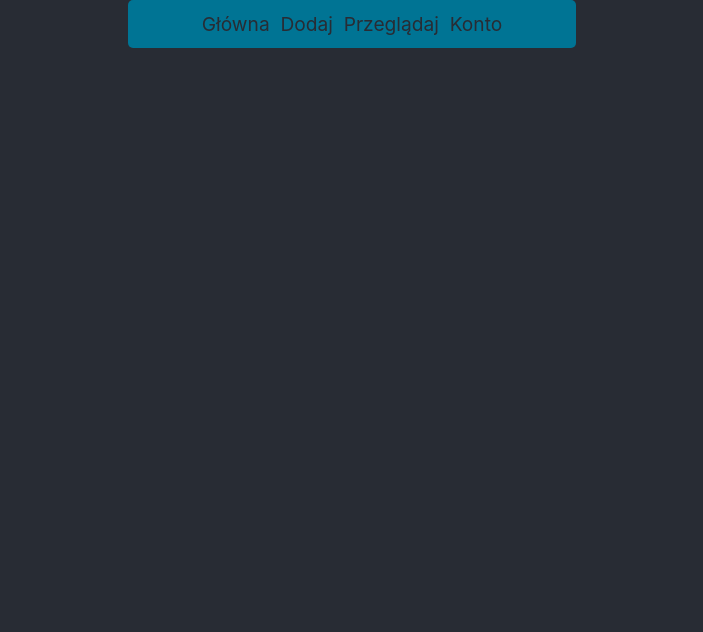
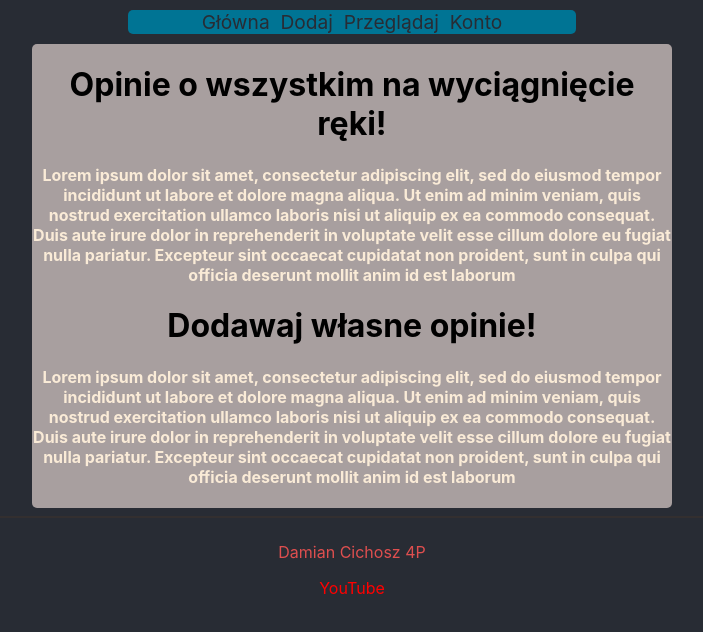
Before and after one commit to Damek34/ProjektReact, a React (Create React App) app: page /Glowna in a window 1280 px wide. Shown: the top 632 px of the page, without its empty margins (288-991 px from the left). Built offline with nearby package versions, Linux system fonts and the light colour scheme.

Commit message:
Wyszukiwanie, wygląd, strona główna

```diff
--- a/src/App.css
+++ b/src/App.css
@@ -19,7 +19,7 @@
 
 .body{
   background-color: #282c34;
-  height: 100vh;
+  min-height: 100vh;
   display: flex;
   flex-direction:column;
   align-items: center;
@@ -27,6 +27,7 @@
 }
 
 nav{
+  margin-top: 10px;
   background-color: #007494;
   width: 35%;
   height: 6%;
--- a/src/CSS/Przegladaj.css
+++ b/src/CSS/Przegladaj.css
@@ -1,15 +1,25 @@
 .Opinia{
     clear: both;
     background-color: aqua;
-    width: 35%;
-    height: auto;
-    display: flex;
-    flex-direction: column;
-    justify-content: center;
     margin-top: 10px;
+    border-radius: 5px;
 
 }
 
 .Opinia li {
-    margin-bottom: 10px; /* Dodaj margines dolny 10px */
-  }
+    margin-bottom: 10px;
+}
+
+.tresc{
+    width: 35%;
+    display: flex;
+    flex-direction: column;
+    justify-content: center;
+
+}
+.wyszukaj{
+    margin-top: 10px;
+    align-self: center;
+    width: 50%;
+    border-radius: 5px;
+}
--- a/src/components/CSS/Opinie.css
+++ b/src/components/CSS/Opinie.css
@@ -1,21 +1,48 @@
-.OpinieMain{
+/* .OpinieMain{
     clear: both;
     background-color: aqua;
     width: 35%;
     height: 20%;
     display: flex;
     justify-content: center;
+    flex-direction: column;
     margin-top: 10px;
 
 }
+*/
 
 .Formularz{
+    border-radius: 5px;
     clear: both;
     background-color: aqua;
     width: 35%;
-    height: 20%;
+    height: auto;
     display: flex;
-    justify-content: center;
+    flex-direction: column;
+    align-items: center;
     margin-top: 10px;
 
+
 }
+
+.Formularz button{
+    margin-bottom: 10px;
+    width: 5vw;
+    height: 4vh;
+    font-family: sans-serif;
+
+    font-size: 1.3vh;
+}
+
+.Formularz p{
+    font-family: sans-serif;
+    font-size: 20px;
+    font-size: 2vh;
+    text-align: center;
+
+}
+
+.Formularz input, textarea{
+    width: 5vw;
+    height: 2vh;
+}
--- /dev/null
+++ b/src/components/CSS/Stopka.css
@@ -0,0 +1,7 @@
+.DC4P{
+    color: rgb(223, 79, 79);
+}
+.rick{
+    text-decoration: none;
+    color: red;
+}
--- a/src/components/Formularz.jsx
+++ b/src/components/Formularz.jsx
@@ -25,19 +25,21 @@ export default function Formularz(){
     const handleFormSubmit = (event) => {
       event.preventDefault();
 
-      // Utwórz obiekt reprezentujący recenzję
       const newReview = {
         title: title,
         rating: rating,
         review: review
       };
 
-      // Dodaj recenzję do listy w localStorage
+      if (!title || !review || !rating) {
+        alert('Proszę wypełnić wszystkie pola formularza.');
+        return;
+      }
+
       const reviews = JSON.parse(localStorage.getItem('reviews')) || [];
       reviews.push(newReview);
       localStorage.setItem('reviews', JSON.stringify(reviews));
 
-      // Wyczyść pola formularza po dodaniu recenzji
       setTitle('');
       setRating('');
       setReview('');
@@ -46,18 +48,19 @@ export default function Formularz(){
     return (
       <form onSubmit={handleFormSubmit} className='Formularz'>
         <label>
-          Tytuł:
+          <p>Tytuł:</p>
           <input type="text" value={title} onChange={handleTitleChange} />
         </label>
         <br />
         <label>
-          Ocena:
-          <input type="number" value={rating} onChange={handleRatingChange} />
+          <p>Opinia:</p>
+          <textarea value={review} onChange={handleReviewChange} />
         </label>
         <br />
         <label>
-          Opinia:
-          <textarea value={review} onChange={handleReviewChange} />
+        <p>Ocena:</p>
+          <input type="number" value={rating} min="1" max="10" onChange={handleRatingChange} />
+
         </label>
         <br />
         <button type="submit">Dodaj recenzję</button>
--- /dev/null
+++ b/src/components/Stopka.jsx
@@ -0,0 +1,12 @@
+import React from 'react';
+import './CSS/Stopka.css'
+
+
+export default function Menu(){
+    return (
+    <footer>
+        <p className='DC4P'>Damian Cichosz 4P</p>
+        <a href="https://www.youtube.com/watch?v=mbD-cYMDlCg" target='_blank' className='rick'>YouTube</a>
+    </footer>
+  );
+}
--- /dev/null
+++ b/src/pages/CSS.css
@@ -0,0 +1,32 @@
+.stopka{
+     width: 99%;
+     text-align: center;
+     display: flex;
+     flex-direction: column;
+
+
+
+
+
+}
+
+.stopka hr{
+    width: 99%;
+    border: 1px solid rgb(51, 47, 47);
+}
+
+h1{
+    color: rgb(0, 0, 0);
+}
+h4{
+    color: antiquewhite;
+}
+
+.glownaKontener{
+    margin-top: 10px;
+    background-color: rgb(168, 159, 159);
+    width: 50%;
+    height: 50%;
+    text-align: center;
+    border-radius: 5px;
+}
--- a/src/pages/Glowna.js
+++ b/src/pages/Glowna.js
@@ -1,11 +1,33 @@
-import '../App.css';
 import { BrowserRouter, Switch, Route, Router, Routes, Link } from 'react-router-dom';
 import Opinie from './Opinie';
 import Szukaj from './Szukaj';
 import Konto from './Konto';
 import Layout from './layout';
+import Stopka from '../components/Stopka';
+
 
 function Glowna() {
+    return (
 
-}
+       <div className='glownaKontener'>
+        <h1>Opinie o wszystkim na wyciągnięcie ręki!</h1>
+        <h4>Lorem ipsum dolor sit amet, consectetur adipiscing elit,
+             sed do eiusmod tempor incididunt ut labore et dolore magna aliqua.
+              Ut enim ad minim veniam, quis nostrud exercitation ullamco laboris
+               nisi ut aliquip ex ea commodo consequat. Duis aute irure dolor in reprehenderit in voluptate
+                velit esse cillum dolore eu fugiat nulla pariatur. Excepteur sint occaecat cupidatat non
+                 proident, sunt in culpa qui officia deserunt mollit anim id est laborum</h4>
+
+         <h1>Dodawaj własne opinie!</h1>
+         <h4>Lorem ipsum dolor sit amet, consectetur adipiscing elit,
+             sed do eiusmod tempor incididunt ut labore et dolore magna aliqua.
+              Ut enim ad minim veniam, quis nostrud exercitation ullamco laboris
+               nisi ut aliquip ex ea commodo consequat. Duis aute irure dolor in reprehenderit in voluptate
+                velit esse cillum dolore eu fugiat nulla pariatur. Excepteur sint occaecat cupidatat non
+                 proident, sunt in culpa qui officia deserunt mollit anim id est laborum</h4>
+
+       </div>
+
+    );
+};
 export default Glowna;
--- a/src/pages/Opinie.js
+++ b/src/pages/Opinie.js
@@ -3,7 +3,7 @@ import Formularz from "../components/Formularz"
 
 function Opinie() {
   const obsluzNowyElement = (nowyElement) => {
-    // Tu możesz wykonać dowolną logikę, na przykład dodanie nowego elementu do tablicy
+
     console.log(nowyElement);
   };
     return (
--- a/src/pages/Szukaj.js
+++ b/src/pages/Szukaj.js
@@ -1,19 +1,32 @@
-import '../CSS/Przegladaj.css'
+import React, { useState } from 'react';
+import '../CSS/Przegladaj.css';
 
 function Szukaj() {
   const reviews = JSON.parse(localStorage.getItem('reviews')) || [];
+  const [searchKeyword, setSearchKeyword] = useState('');
+
+  const handleSearch = (e) => {
+    setSearchKeyword(e.target.value);
+  };
+
+  const filteredReviews = reviews.filter((review) => {
+    return review.title.toLowerCase().includes(searchKeyword.toLowerCase());
+  });
 
   return (
+    <div className='tresc'>
+      <input type="text" value={searchKeyword} onChange={handleSearch} placeholder="Wyszukaj opinie..." className='wyszukaj'/>
       <ul className="Opinia">
-      {reviews.map((review, index) => (
-        <li key={index} >
-          <h3 >{review.title}</h3>
-          <p>Ocena: {review.rating}</p>
+        {filteredReviews.map((review, index) => (
+          <li key={index}>
+            <h3>{review.title}</h3>
+            <p>Ocena: {review.rating}/10</p>
             <p>Opinia: {review.review}</p>
-          <hr></hr>
+            <hr />
           </li>
         ))}
       </ul>
+    </div>
   );
 }
 
--- a/src/pages/layout.js
+++ b/src/pages/layout.js
@@ -2,6 +2,9 @@ import React, { useState } from 'react';
 import { BrowserRouter, Switch, Route, Router, Routes, Link } from 'react-router-dom';
 import Menu from '../components/menu'
 import {Outlet} from "react-router-dom";
+import Stopka from '../components/Stopka';
+import './CSS.css'
+
 
 
 export default function Layout(){
@@ -10,13 +13,16 @@ export default function Layout(){
         <div className='body'>
         <nav>
           <Menu>
-          <Link name="Glowna" link="/"/>
-          <Link name="Opinie" link="/"/>
-          <Link name="Szukaj" link="/"/>
-          <Link name="Konto" link="/"/>
+
           </Menu>
         </nav>
         <Outlet />
+
+    <div className='stopka'>
+        <hr></hr>
+
+        <Stopka></Stopka>
+        </div>
     </div>
 
   );
```
Also changed, not shown: src/App.js (+6 -1 lines). Lines whose indentation alone changed are shown as unchanged.
